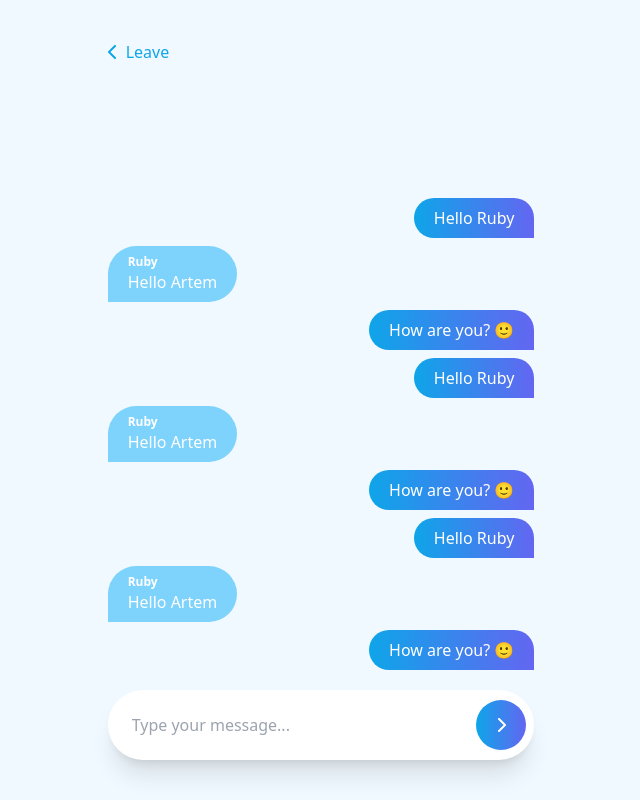
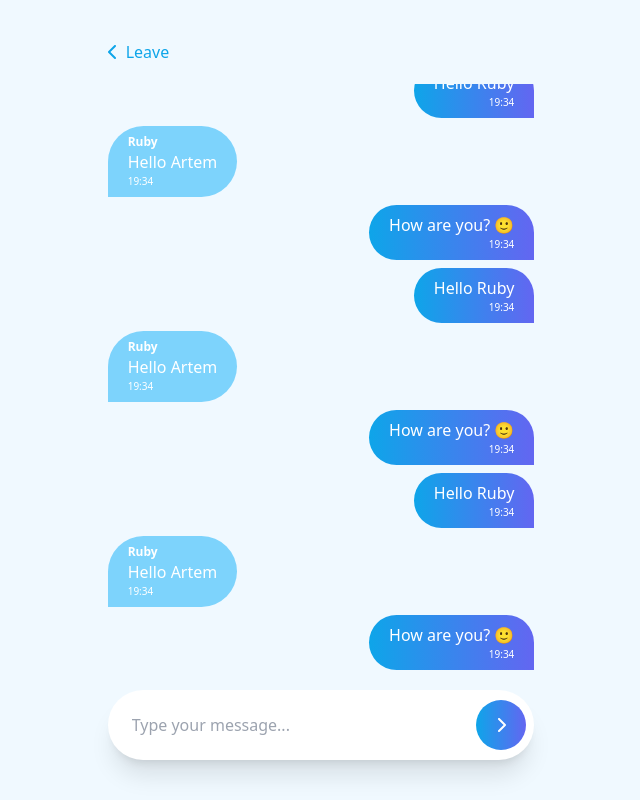
Before and after one commit to artemmatiushenko1/websockets-chat, a React (Vite) app in the folder client/: page / in a window 1280 px wide. Shown: the whole page, without its empty margins (319-959 px from the left). Built offline with nearby package versions, Linux system fonts and the light colour scheme.

Commit message:
feat: + time display

```diff
--- a/client/src/libs/components/chat-container/chat-container.tsx
+++ b/client/src/libs/components/chat-container/chat-container.tsx
@@ -90,6 +90,7 @@ const ChatContainer = () => {
         <div className="flex flex-col gap-2">
           {messages.map((message) => (
             <Message
+              timestamp={message.date}
               content={message.content}
               username={message.username}
               isByCurrentUser={currentUserUsername === message.username}
--- a/client/src/libs/components/message/message.tsx
+++ b/client/src/libs/components/message/message.tsx
@@ -2,9 +2,21 @@ type Props = {
   isByCurrentUser: boolean;
   username: string;
   content: string;
+  timestamp: number;
 };
 
-const Message = ({ isByCurrentUser, content, username }: Props) => {
+const MAX_TIMEPART_LENGTH = 2;
+
+const Message = ({ content, username, timestamp, isByCurrentUser }: Props) => {
+  const date = new Date(timestamp);
+  const timeString = `${date
+    .getHours()
+    .toString()
+    .padStart(MAX_TIMEPART_LENGTH, '0')}:${date
+    .getMinutes()
+    .toString()
+    .padStart(MAX_TIMEPART_LENGTH, '0')}`;
+
   return (
     <div
       className={`flex flex-col gap-2 w-full ${
@@ -12,16 +24,17 @@ const Message = ({ isByCurrentUser, content, username }: Props) => {
       }`}
     >
       <div
-        className={`inline-block rounded-full text-white px-5 ${
+        className={`inline-block rounded-full text-white px-5 max-w-1/2 overflow-hidden ${
           isByCurrentUser
-            ? 'self-end bg-gradient-to-r from-sky-500 to-indigo-500 rounded-br-none py-2'
-            : 'self-start bg-sky-300 rounded-bl-none py-2'
+            ? 'self-end bg-gradient-to-r from-sky-500 to-indigo-500 rounded-br-none py-2 text-right'
+            : 'self-start bg-sky-300 rounded-bl-none py-2 text-left'
         }`}
       >
         {!isByCurrentUser && (
           <div className="font-bold text-xs">{username}</div>
         )}
         <div>{content}</div>
+        <div className="text-[10px]">{timeString}</div>
       </div>
     </div>
   );
--- a/client/tailwind.config.js
+++ b/client/tailwind.config.js
@@ -2,7 +2,11 @@
 export default {
   content: ['./index.html', './src/**/*.{js,ts,jsx,tsx}'],
   theme: {
-    extend: {},
+    extend: {
+      maxWidth: {
+        '1/2': '50%',
+      },
+    },
   },
   plugins: [],
 };
```
